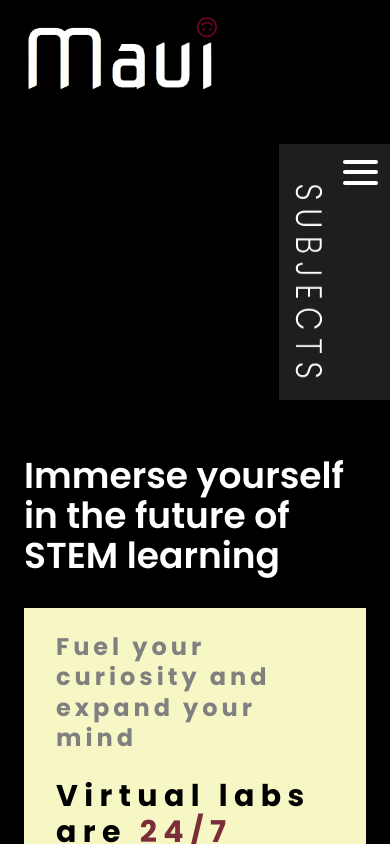
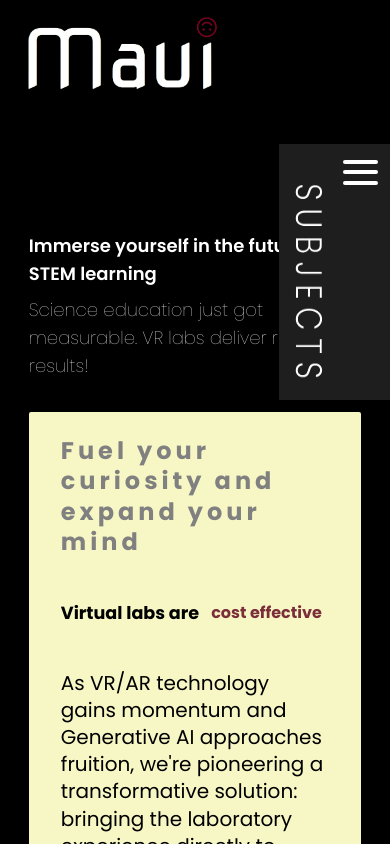
Before and after one commit to IainMosima/maui, a Next.js app: page / in a window 390 px wide. Shown: the top 844 px of the page. Built offline with nearby package versions, Linux system fonts and the light colour scheme.

Commit message:
hovering effects and navbar correction and carousel

```diff
--- a/app/globals.css
+++ b/app/globals.css
@@ -23,6 +23,7 @@ body,
 html {
   /* overflow-x: hidden; */
   font-family: var(--font-base) !important;
+  background-color: black;
 }
 /* Target the scrollbar */
 ::-webkit-scrollbar {
--- a/app/layout.tsx
+++ b/app/layout.tsx
@@ -1,6 +1,10 @@
 import type { Metadata } from "next";
 import { Inter } from "next/font/google";
 import "./globals.css";
+import Navbar from "@/components/Navbar/Navbar";
+import { Images } from "@/constants";
+import Link from "next/link";
+import Image from "next/image";
 
 const inter = Inter({ subsets: ["latin"] });
 
@@ -22,7 +26,18 @@ export default function RootLayout({
         type="image/<generated>"
         sizes="<generated>"
       />
-      <body className={inter.className}>{children}</body>
+      <body className={inter.className}>
+        {/* navbar section */}
+        <div className="flex justify-between place-items-start sm:h-auto h-[25rem] gap-3 sm:bg-black top-0 fixed w-full sm:z-20">
+          <Link href='/' className="pl-[1.5rem] pt-3 sm:pl-[4rem] sm:pt-[4rem]">
+            <Image src={Images.logo} alt="logo" priority={true} width={200} />
+          </Link>
+          <Navbar />
+        </div>
+        <div className="mt-[10rem]">
+          {children}
+        </div>
+        </body>
     </html>
   );
 }
--- a/app/page.tsx
+++ b/app/page.tsx
@@ -8,13 +8,7 @@ import Link from "next/link";
 export default function Home() {
   return (
     <main className="bg-black h-auto w-full text-white">
-      {/* navbar section */}
-      <div className="flex justify-between place-items-start sm:h-auto h-[25rem] gap-3">
-        <Link href='/' className="pl-[1.5rem] pt-3 sm:pl-[4rem] sm:pt-[4rem]">
-          <Image src={Images.logo} alt="logo" priority={true} width={200} />
-        </Link>
-        <Navbar />
-      </div>
+
 
       {/* body section */}
       <Body/>
--- a/components/Body/Body.scss
+++ b/components/Body/Body.scss
@@ -0,0 +1,3 @@
+.swiper {
+    margin-inline: 0 !important;
+}
--- a/components/Body/Body.tsx
+++ b/components/Body/Body.tsx
@@ -1,27 +1,83 @@
-import React from 'react';
+'use client';
+import React, { useState } from 'react';
 import "./Body.scss";
 
+import { Swiper, SwiperSlide } from 'swiper/react';
+import 'swiper/css';
+import 'swiper/css/pagination';
+
+// import './styles.css';
+
+import { Autoplay } from 'swiper/modules';
+import { Info } from '@/constants';
+
 const Body = () => {
+    const [investToggle, setInvestToggle] = useState(false);
     return (
+        <div className='w-full group h-full cursor-pointer'>
+            <div className='px-[1.8rem] py-[1.5rem] sm:px-[4rem] sm:pt-[4rem] flex sm:flex-row flex-col place-items-center justify-between w-full min-h-[80vh] h-full'>
+                <div className='self-start flex flex-col w-full gap-[46vh] h-full group-hover:w-[70%] justify-center group-hover:text-left py-[2rem] ease-linear duration-[300ms] pt-[3rem]'>
 
-            <div className='px-[1.5rem] py-[1.5rem] sm:px-[4rem] sm:pt-[4rem] flex sm:flex-row flex-col place-items-center sm:justify-between w-full min-h-[80vh]'>
-                <div className='self-start py-[2rem] h-full'>
-                    <h1 className='font-semibold text-left sm:text-5xl text-4xl'>Immerse yourself in the future of STEM learning</h1>
+                    <div className='flex flex-col gap-2 w-full'>
+                        <h1 className='font-semibold sm:text-5xl text-lg sm:text-center text-left sm:group-hover:text-left'>Immerse yourself in the future of STEM learning</h1>
+                        <h4 className='sm:text-2xl sm:text-center text-left sm:group-hover:text-left text-lg font-thin'>Science education just got measurable. VR labs deliver real results!</h4>
+                    </div>
+
+                    <div className='sm:group-hover:hidden sm:flex hidden place-items-center w-full justify-end h-full'>
+                        <div className='w-[30%]'>
+                            <h3 className='font-semibold leading-[.2rem] sm:text-4xl text-3xl'>Fuel your curiosity and expand your mind</h3>
+                        </div>
+                    </div>
                 </div>
 
-                <div className='bg-background2 sm:pt-[3rem] pt-[1.5rem] sm:pb-[5rem] pb-[3.4rem] sm:px-[4.5rem] px-[2rem] flex place-items-start flex-col basis-[60%] gap-[1.5rem] h-full'>
-                    <h2 className='text-grey tracking-[.25rem] sm:leading-[3rem] leading-[1.9rem] sm:text-[2.5vw] text-2xl font-bold'>Fuel your curiosity and expand your mind</h2>
+                <div className='w-full bg-background2 sm:pt-[3rem] pt-[1.5rem] sm:pb-[5rem] pb-[3.4rem] sm:px-[3.5rem] px-[2rem] sm:group-hover:flex sm:hidden flex place-items-start flex-col basis-[60%] gap-[1rem] h-full rounded-sm'>
+                    <h2 className='text-grey tracking-[.25rem] sm:leading-[3rem] leading-[1.9rem] sm:text-[2vw] text-2xl font-bold'>Fuel your curiosity and expand your mind</h2>
 
-                    <h3 className='text-black sm:text-[2vw] text-3xl tracking-[.4rem] font-bold'>Virtual labs are <span className='text-purple'>24/7</span></h3>
+                    <div className='flex h-[5rem] w-full overflow-y-hidden place-items-center sm:gap-5 gap-3'>
+                        <div className='w-auto'>
+                            <h3 className='text-black sm:text-[2vw] text-[1.1rem] sm:tracking-[.2rem] font-bold'>Virtual labs are </h3>
+                        </div>
+
+                        <Swiper
+                            direction={'vertical'}
+                            className="mySwiper h-full w-auto"
+                            loop={true}
+                            mousewheel={true}
+                            autoplay={{
+                                delay: 1700,
+                                disableOnInteraction: false,
+                            }}
+                            modules={[Autoplay]}
+                        >
+                            {Info.virtualLabs.map((item, i) =>
+                                <SwiperSlide key={i} className='sm:py-[1.2rem] py-[1.7rem] w-full'>
+                                    <span className='text-purple sm:leading-[3rem]  sm:text-[2vw] font-bold'>{item}</span>
+                                </SwiperSlide>
+                            )}
+                        </Swiper>
+                    </div>
 
                     <p className='text-black sm:text-[1.8vw] text-xl sm:leading-[3.3vw] leading-[1.7rem]'>
                         {` As VR/AR technology gains momentum and Generative AI approaches fruition, we're pioneering a transformative solution: bringing the laboratory experience directly to learners' eyes. Our platform merges immersive VR/AR environments with cutting-edge Generative AI algorithms, enabling hands-on STEM education from anywhere.`}
                     </p>
 
-                    <h4 className='text-grey sm:text-[1.7vw] text-md text-center self-center font-semibold'>Invest in the future</h4>
+                    {/* Change to form in the future */}
+                    <div className='w-full group h-full'>
+                        <div className={`w-full flex cursor-pointer justify-center ${investToggle ? 'flex-col justify-center place-items-center' : 'sm:group-hover:flex-col sm:group-hover:justify-start'}  duration-150 ease-in-out`} >
+                            <div className='w-full' onClick={() => setInvestToggle(prev => !prev)}>
+                                <h4 className={`text-purple tracking-[.2rem] sm:text-[1.7vw] text-md ${investToggle ? 'text-left' : 'sm:group-hover:text-left text-center'} font-semibold`}>Invest in the future</h4>
+                            </div>
+
+                            <div className={`${investToggle ? 'flex flex-col sm:flex-row' : 'sm:group-hover:flex hidden'} sm:place-items-center  w-full sm:justify-between justify-center gap-5`}>
+                                <input type='text' placeholder='Enter email' className='w-full rounded-full text-black sm:px-[2rem] px-[1.5rem] py-[1rem] text-xl bg-background3 outline-none focus:outline-none focus:ring-2 focus:ring-purple focus:border-transparent' />
+                                <button className='border rounded-full border-purple px-[2rem] py-[1rem] font-bold text-purple'>Submit</button>
+                            </div>
+                        </div>
+                    </div>
                 </div>
             </div>
 
+        </div>
 
     )
 }
--- a/components/Navbar/Navbar.tsx
+++ b/components/Navbar/Navbar.tsx
@@ -5,12 +5,11 @@ import { Images, Info } from '@/constants';
 import Link from 'next/link';
 import Image from 'next/image';
 
-
 const Navbar = () => {
     const [menuToggle, setMenuToggle] = useState(false);
     return (
-        <div className='sm:pr-[4rem] sm:pt-[4rem] h-full'>
-            <div className={`bg-background lg:flex hidden px-[2rem] py-[1rem] gap-6 h-[6rem] z-10 duration-300 ease-out ${menuToggle ? 'expanded h-full w-full' : ''}`}>
+        <div className='sm:pr-[4rem] sm:pt-[4rem] h-full text-white'>
+            <div className={`bg-background lg:flex hidden px-[2rem] py-[1rem] gap-6 h-[6rem] z-10  ${menuToggle ? 'expanded h-full w-full' : ''}`}>
                 <h3 className={`font-semibold text-2xl self-start tracking-[.3rem] ${menuToggle ? 'hidden' : ''}`}>SUBJECTS</h3>
 
                 <div className='flex flex-col justify-end pr-5'>
--- a/constants/info.ts
+++ b/constants/info.ts
@@ -17,8 +17,12 @@ const links = [
         subject: 'ENGINEERING',
         link: '#'
     }
-]
+];
+
+const virtualLabs = ['24/7', 'cost effective', 'safe', 'interactive', 'personalized'];
+
 
 export default {
     links,
+    virtualLabs,
 }
--- a/package.json
+++ b/package.json
@@ -12,7 +12,8 @@
     "next": "14.1.4",
     "react": "^18",
     "react-dom": "^18",
-    "sass": "^1.74.1"
+    "sass": "^1.74.1",
+    "swiper": "^11.1.1"
   },
   "devDependencies": {
     "@types/node": "^20",
--- a/tailwind.config.ts
+++ b/tailwind.config.ts
@@ -11,6 +11,7 @@ const config: Config = {
       colors: {
         background: '#1E1E1E',
         background2: '#F7F7C5',
+        background3: '#E1E1B4',
         purple: '#7B2D3A',
         grey: "#808080"
       }
```
Also changed, not shown: 1 other file (tests, documents, lock files or other folders).
